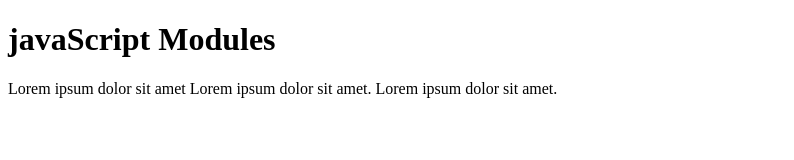
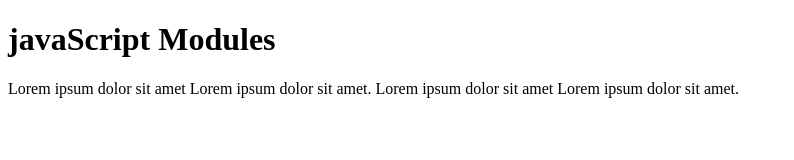
Before and after one commit to shoaibkhan-dev/js_modules_practice, a plain HTML site: page index.html in a window 1280 px wide. Shown: the whole page, without its empty margins (0-794 px from the left). Drawn offline with Linux system fonts and the light colour scheme.

Commit message:
add work

```diff
--- a/index.html
+++ b/index.html
@@ -7,7 +7,7 @@
 </head>
 <body>
     <h1>javaScript Modules</h1>
-<p>Lorem ipsum dolor sit amet Lorem ipsum dolor sit amet. Lorem ipsum dolor sit amet.</p>
+<p>Lorem ipsum dolor sit amet Lorem ipsum dolor sit amet. Lorem ipsum dolor sit amet Lorem ipsum dolor sit amet.</p>
 
     <script type="module" src="main.js"></script>
 </body>
--- a/main.js
+++ b/main.js
@@ -31,7 +31,7 @@ const userInfo = new Map();
 function loginUser(id, name, email) {
   if (!loggedInUsers.has(id)) {
     loggedInUsers.add(id);
-    userInfo.set(id, { name, email });
+    userInfo.set(id, { name, email});
     console.log(`${name} logged in successfully ✅`);
   } else {
     console.log(`${name} is already logged in! ⚠️`);
```
